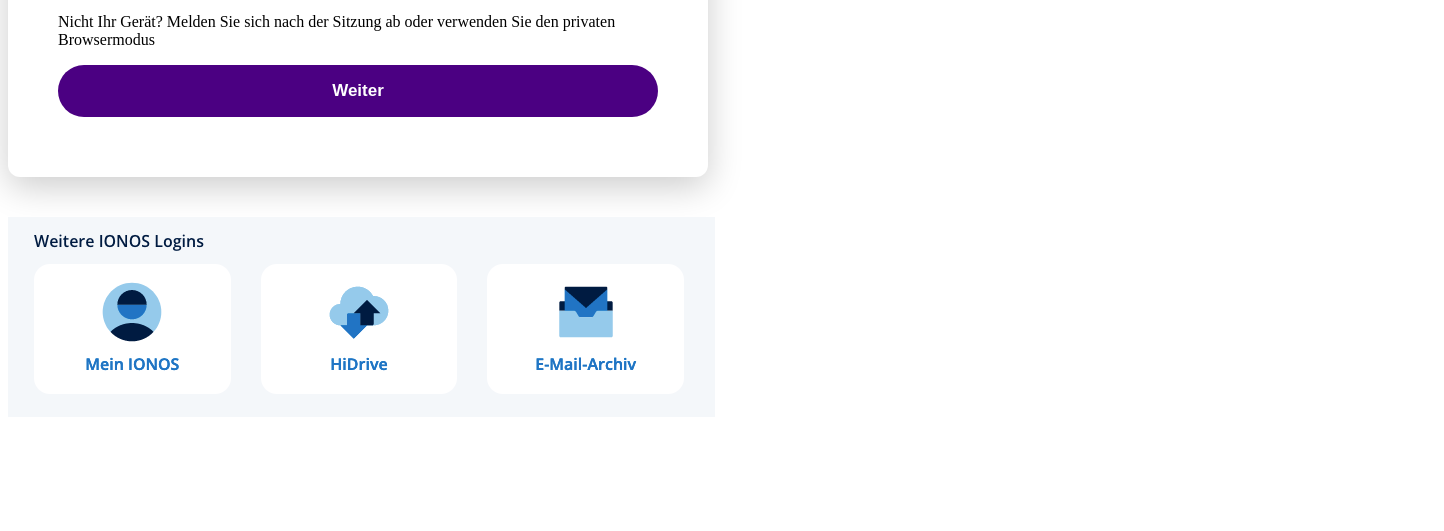
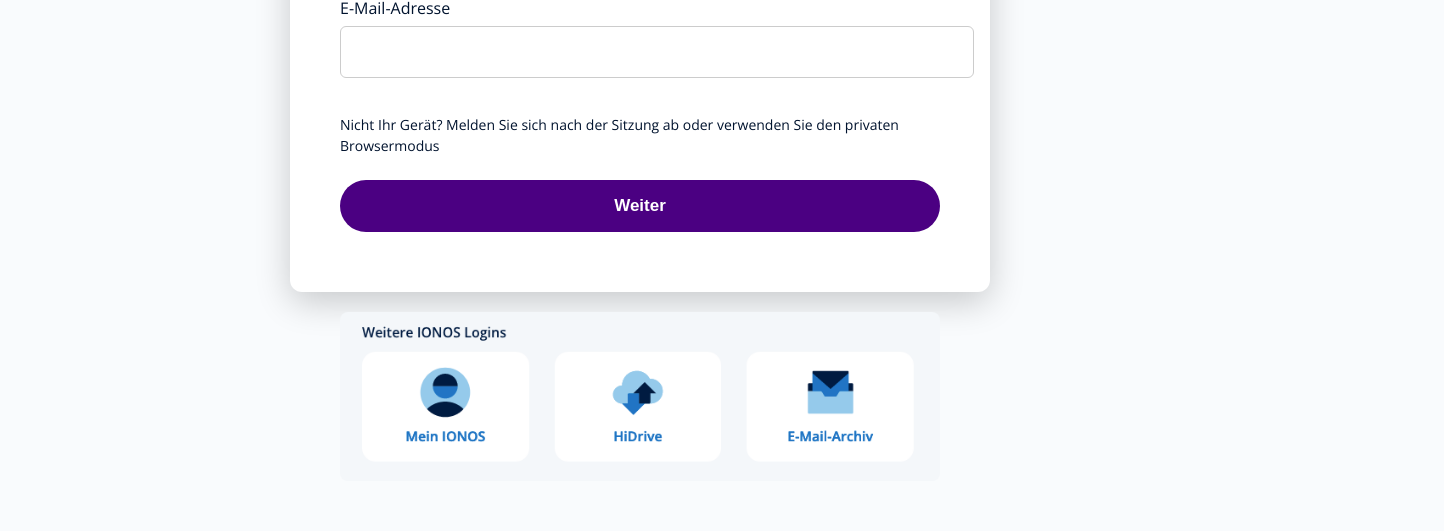
Before and after one commit to pub-fe32a33a64654d89bbae629210/ionozdev, a plain HTML site: page index.html in a window 1280 px wide. Shown: the part 269-800 px from the top of the page, 1444 px wide, since content can reach past the window. Drawn offline with nearby package versions, Linux system fonts and the light colour scheme.

Commit message:
Update style.css

```diff
--- a/css/style.css
+++ b/css/style.css
@@ -1,52 +1,105 @@
-/* Form box */
+/* Global font style */
+body {
+  margin: 0;
+  font-family: 'Open Sans', OpenSansRegular, Arial, "Arial Narrow", sans-serif;
+  font-size: 14px;
+  line-height: 20px;
+  color: #00132e; /* darker text */
+  background-color: #f9fbfd; /* lighter background */
+  display: flex;
+  flex-direction: column;
+  align-items: center;
+}
+
+/* Full image banner */
+.header img {
+  width: 100%;
+  height: auto;
+  display: block;
+}
+
+/* Container keeps form + footer aligned */
+.form-container {
+  display: flex;
+  flex-direction: column;
+  align-items: center;
+  margin-top: 40px;
+}
+
+/* Enlarged form box */
 .form-box {
   background: #ffffff;
   padding: 60px 50px;
   border-radius: 12px;
   box-shadow: 0 10px 35px rgba(0,0,0,0.2);
-  width: 600px;        /* same width as first page */
+  width: 600px;
   text-align: left;
-  margin-bottom: 40px;
+  margin-bottom: 20px;
 }
 
-/* Logo */
+/* Bigger logo aligned left */
 .form-logo {
-  height: 90px;       /* same as first page */
+  height: 90px;
   display: block;
   margin-bottom: 25px;
 }
 
-/* Displayed email */
-.user-email {
-  font-size: 15px;
-  color: #1a73e8;      /* slightly brighter blue */
-  margin-bottom: 25px;
-  font-weight: 500;
+/* Labels */
+label {
+  display: block;
+  font-size: 16px;
+  margin-bottom: 8px;
+  color: #00132e; /* darker label */
 }
 
-/* Password input box (match button width) */
-input[type="password"] {
+/* Input field */
+input[type="email"] {
   width: 100%;
   padding: 16px;
   border: 1px solid #ccc;
   border-radius: 6px;
   margin-bottom: 22px;
   font-size: 16px;
+  color: #00132e; /* darker input text */
 }
 
-/* Action button */
+/* Info text */
+.info-text {
+  font-size: 14px;
+  color: #00132e; /* darker info text */
+  margin-bottom: 24px;
+  line-height: 1.5;
+}
+
+/* Button */
 .weiter-btn {
+  display: inline-block;
   width: 100%;
   padding: 16px;
-  background-color: #4B0082; /* dark purple */
+  background-color: #4B0082; /* dark purple (change to #002366 for dark blue) */
   color: #fff;
   font-size: 17px;
   font-weight: bold;
   border: none;
   border-radius: 30px; /* curved pill shape */
   cursor: pointer;
+  transition: background-color 0.3s ease;
 }
 
 .weiter-btn:hover {
-  background-color: #360061;
+  background-color: #360061; /* darker shade of purple */
+  /* If using dark blue instead, try #001a4d */
 }
+
+
+/* Footer image aligned with form width */
+.footer-img-wrapper {
+  width: 600px;
+}
+
+.footer-img {
+  width: 100%;
+  height: auto;
+  border-radius: 8px;
+  display: block;
+}
```
